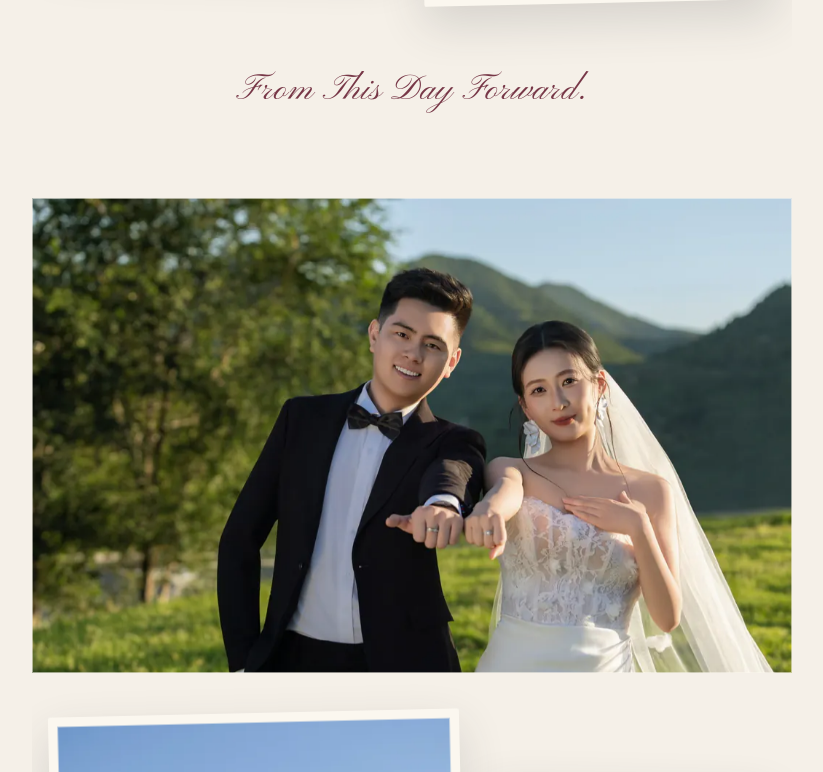
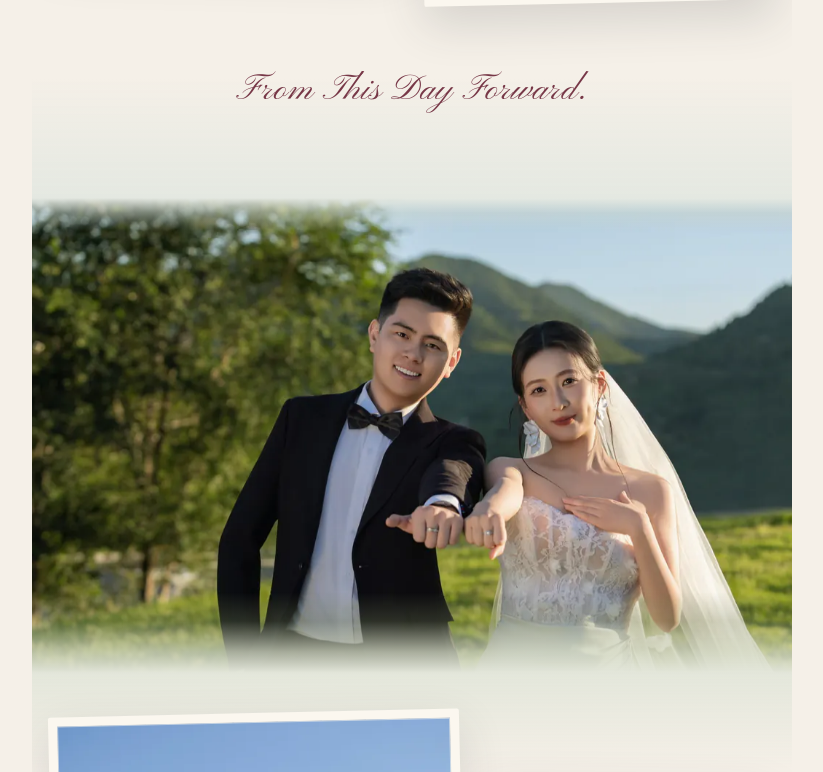
Before and after one commit to kdnsna/our-wedding, a plain HTML site: page index.html in a window 1280 px wide. Shown: the part 5721-6493 px from the top of the page, without its empty margins (228-1051 px from the left). Drawn offline with Linux system fonts and the light colour scheme.

Commit message:
deploy: 1711873cd1a65823513b5bfac0ac3cdb25dc1d87

```diff
--- a/index.html
+++ b/index.html
@@ -640,6 +640,48 @@ body.info-away .music-card { bottom: calc(72px + env(safe-area-inset-bottom)); }
   padding: 56px 0 30px;
 }
 
+/* 全出血照片与象牙白底色之间的过渡：
+   照片上下边缘各压一层渐变（底色 → 照片边缘的同色调 → 透明），
+   整块再垫一条淡色"色带"（象牙白 → 照片色调的淡色 → 象牙白），硬边就变成了一座色彩的桥。
+   渐变高度按每张照片的人物位置定，脸和头发不压。 */
+.g-bleed { position: relative; z-index: 0; --band-top: #DCE5EA; --band-bot: #DCE3DF; }
+.g-phrase { position: relative; z-index: 1; }
+.g-band {
+  position: absolute;
+  left: 0; right: 0;
+  top: -120px; bottom: -96px;
+  z-index: -1;
+  pointer-events: none;
+  background: linear-gradient(180deg,
+    rgba(245, 240, 232, 0) 0,
+    var(--band-top) 120px,
+    var(--band-top) calc(120px + 12%),
+    var(--band-bot) calc(100% - 96px - 12%),
+    var(--band-bot) calc(100% - 96px),
+    rgba(245, 240, 232, 0) 100%);
+}
+.g-bleed .photo::after { display: none; } /* 去掉照片框的 1px 亮边，否则渐变边缘会出一条细线 */
+.edge-fade { position: absolute; left: 0; right: 0; z-index: 1; pointer-events: none; }
+/* 蓝调：象牙白 → 雾蓝 → 钴蓝的天；底部深绿草地 → 灰绿 → 雾色 */
+.g-bleed .ef-top {
+  top: 0; height: 18%;
+  background: linear-gradient(180deg, var(--band-top) 0%, rgba(178, 203, 220, 0.78) 26%, rgba(110, 160, 205, 0.34) 62%, rgba(40, 125, 195, 0) 100%);
+}
+.g-bleed .ef-bot {
+  bottom: 0; height: 15%;
+  background: linear-gradient(0deg, var(--band-bot) 0%, rgba(206, 216, 213, 0.86) 20%, rgba(122, 142, 136, 0.3) 58%, rgba(50, 69, 51, 0) 100%);
+}
+/* 戒指：人物贴近上边（头发约在 7% 处），上边只留一道很短的过渡；底部青草 → 浅草绿 */
+.g-bleed.g-rings { --band-top: #E4E8E1; --band-bot: #E3E6DA; }
+.g-bleed.g-rings .ef-top {
+  height: 7%;
+  background: linear-gradient(180deg, var(--band-top) 0%, rgba(200, 212, 205, 0.55) 45%, rgba(139, 157, 154, 0) 100%);
+}
+.g-bleed.g-rings .ef-bot {
+  height: 17%;
+  background: linear-gradient(0deg, var(--band-bot) 0%, rgba(208, 214, 192, 0.8) 26%, rgba(120, 132, 92, 0.3) 64%, rgba(101, 108, 81, 0) 100%);
+}
+
 /* 每张照片的取景：保证头部不被裁 */
 .g-a .photo img { object-position: 50% 38%; }
 .g-c .photo img { object-position: 50% 66%; }
@@ -667,6 +709,14 @@ body.info-away .music-card { bottom: calc(72px + env(safe-area-inset-bottom)); }
   position: absolute; inset: 0;
   background:
     linear-gradient(to bottom, var(--ivory) 0%, rgba(245, 240, 232, 0.25) 18%, rgba(52, 58, 61, 0.28) 55%, rgba(52, 58, 61, 0.42) 100%);
+}
+/* 过场底边：草地剪影 → 暮色灰 → 象牙白，接上请柬卡片那一幕 */
+.inter-fade {
+  position: absolute; left: 0; right: 0; bottom: 0;
+  height: 15%;
+  z-index: 1;
+  pointer-events: none;
+  background: linear-gradient(0deg, var(--ivory) 0%, rgba(245, 240, 232, 0.86) 22%, rgba(196, 196, 186, 0.5) 52%, rgba(120, 128, 120, 0.18) 78%, rgba(52, 58, 61, 0) 100%);
 }
 .inter-copy {
   position: absolute; inset: 0;
@@ -1256,7 +1306,8 @@ footer .credit span { display: inline-block; }
     <div class="g-phrase reveal-line">Every Moment, With You.</div>
 
     <div class="g-item g-bleed reveal">
-      <div class="photo"><picture><source type="image/webp" srcset="./assets/gallery-3-750-DD1oc2bI.webp 750w, ./assets/gallery-3-1200-CUUvg1ID.webp 1200w" sizes="(min-width: 760px) 874px, 115vw" /><img data-photo data-speed="0.09" src="./assets/gallery-3-BymlIWN3.jpg" loading="lazy" decoding="async" alt="蓝调时分，山前牵手" /></picture></div>
+      <div class="photo"><picture><source type="image/webp" srcset="./assets/gallery-3-750-DD1oc2bI.webp 750w, ./assets/gallery-3-1200-CUUvg1ID.webp 1200w" sizes="(min-width: 760px) 874px, 115vw" /><img data-photo data-speed="0.09" src="./assets/gallery-3-BymlIWN3.jpg" loading="lazy" decoding="async" alt="蓝调时分，山前牵手" /></picture><div class="edge-fade ef-top" aria-hidden="true"></div><div class="edge-fade ef-bot" aria-hidden="true"></div></div>
+      <div class="g-band" aria-hidden="true"></div>
     </div>
 
     <figure class="g-item g-c reveal">
@@ -1275,7 +1326,8 @@ footer .credit span { display: inline-block; }
     <div class="g-phrase reveal-line">From This Day Forward.</div>
 
     <div class="g-item g-bleed g-rings reveal">
-      <div class="photo"><picture><source type="image/webp" srcset="./assets/gallery-6-750-CIgpNxfU.webp 750w, ./assets/gallery-6-1200-BKKACda3.webp 1200w" sizes="(min-width: 760px) 874px, 115vw" /><img data-photo data-speed="0.09" src="./assets/gallery-6-CXScKaLw.jpg" loading="lazy" decoding="async" alt="草地上一起亮出婚戒" /></picture></div>
+      <div class="photo"><picture><source type="image/webp" srcset="./assets/gallery-6-750-CIgpNxfU.webp 750w, ./assets/gallery-6-1200-BKKACda3.webp 1200w" sizes="(min-width: 760px) 874px, 115vw" /><img data-photo data-speed="0.09" src="./assets/gallery-6-CXScKaLw.jpg" loading="lazy" decoding="async" alt="草地上一起亮出婚戒" /></picture><div class="edge-fade ef-top" aria-hidden="true"></div><div class="edge-fade ef-bot" aria-hidden="true"></div></div>
+      <div class="g-band" aria-hidden="true"></div>
     </div>
 
     <figure class="g-item g-e reveal">
@@ -1296,6 +1348,7 @@ footer .credit span { display: inline-block; }
 <section class="act interlude" id="interlude">
   <div class="inter-bg"><picture><source type="image/webp" srcset="./assets/interlude-1200-C3OSpo0o.webp 1200w, ./assets/interlude-1920-BJzQLs_P.webp 1920w" sizes="(max-aspect-ratio: 10/9) 129vh, 116vw" /><img data-photo data-speed="0.12" src="./assets/interlude-D4TK7R_L.jpg" loading="lazy" decoding="async" alt="夕阳下牵手起舞的剪影" /></picture></div>
   <div class="inter-veil"></div>
+  <div class="inter-fade" aria-hidden="true"></div>
   <div class="inter-copy">
     <p class="reveal-line">所爱隔山海，</p>
     <p class="reveal-line">山海皆可平。</p>
```
